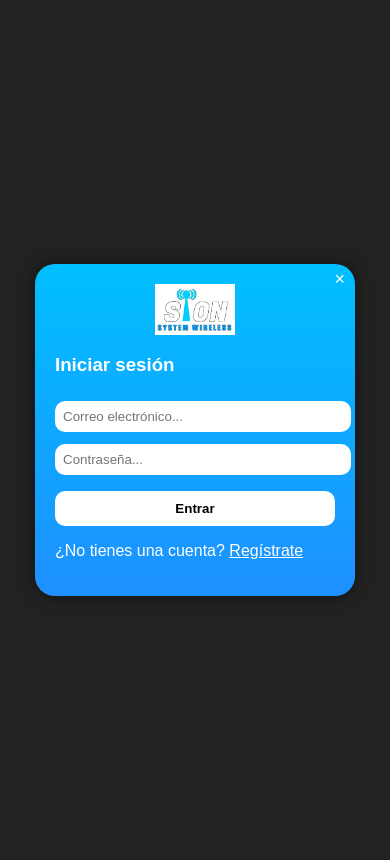
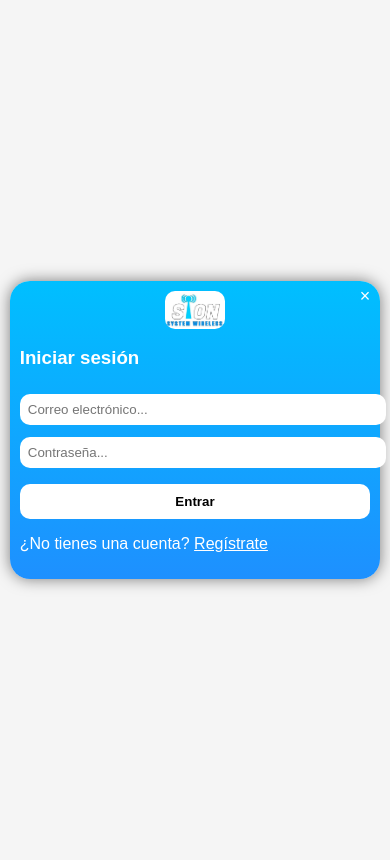
Before and after one commit to PonchoSaldana/SION, a PHP site: page /login.php in a window 390 px wide. Run offline with PHP 8.4, Linux system fonts and the light colour scheme.

Commit message:
agregue nuevas cosas

```diff
--- a/SION/estiloslogin.css
+++ b/SION/estiloslogin.css
@@ -1,5 +1,5 @@
 body {
-    background: #222;
+    background: whitesmoke;
     font-family: Arial, sans-serif;
     color: white;
     display: flex;
@@ -22,7 +22,7 @@ body {
 }
 
 .formulario input {
-    width: 100%;
+    width: 260px;
     padding: 8px;
     margin: 6px 0;
     border-radius: 10px;
@@ -49,6 +49,7 @@ body {
     width: 80px;
     display: block;
     margin: 0 auto 10px auto;
+    border-radius: 10px;
 }
 
 .oculto {
@@ -62,3 +63,20 @@ body {
     font-size: 18px;
     cursor: pointer;
 }
+
+@media (max-width: 400px) {
+    .contenedor {
+        width: 95vw;
+        min-width: unset;
+    }
+    .formulario input {
+        width: 90vw;
+        max-width: 100%;
+    }
+    .formulario {
+        padding: 10px;
+    }
+    .logo {
+        width: 60px;
+    }
+}
--- a/SION/login.php
+++ b/SION/login.php
@@ -23,6 +23,8 @@
 
     <div class="formulario oculto" id="form-registro">
         <span class="cerrar" onclick="toggleForm()">×</span>
+
+
         <img src="imagenes/sion.png" alt="Sion Wireless" class="logo">
         <h3>Registro</h3>
         <form method="POST" action="procesar_registro.php">
--- a/SION/procesar_login.php
+++ b/SION/procesar_login.php
@@ -13,11 +13,11 @@ if ($usuario && password_verify($password, $usuario['password'])) {
     $_SESSION['rol'] = $usuario['rol'];
 
     if ($usuario['rol'] == 'admin') {
-        header("Location: admin.php");
+        header("Location: index.html");
     } else {
-        header("Location: usuario.php");
+        header("Location: index.html");
     }
 } else {
-    echo "Credenciales incorrectas. <a href='index.html'>Volver</a>";
+    echo "Contraseña incorrecta. <a href='login.php'>Intentar de nuevo</a>";
 }
 ?>
--- a/SION/usuario.php
+++ b/SION/usuario.php
@@ -4,6 +4,5 @@ if (!isset($_SESSION['rol']) || $_SESSION['rol'] !== 'usuario') {
     header("Location: index.html");
     exit;
 }
-echo "<h1>Bienvenido Usuario: " . $_SESSION['nombre'] . "</h1>";
-echo "<a href='logout.php'>Cerrar sesión</a>";
+
 ?>
```
